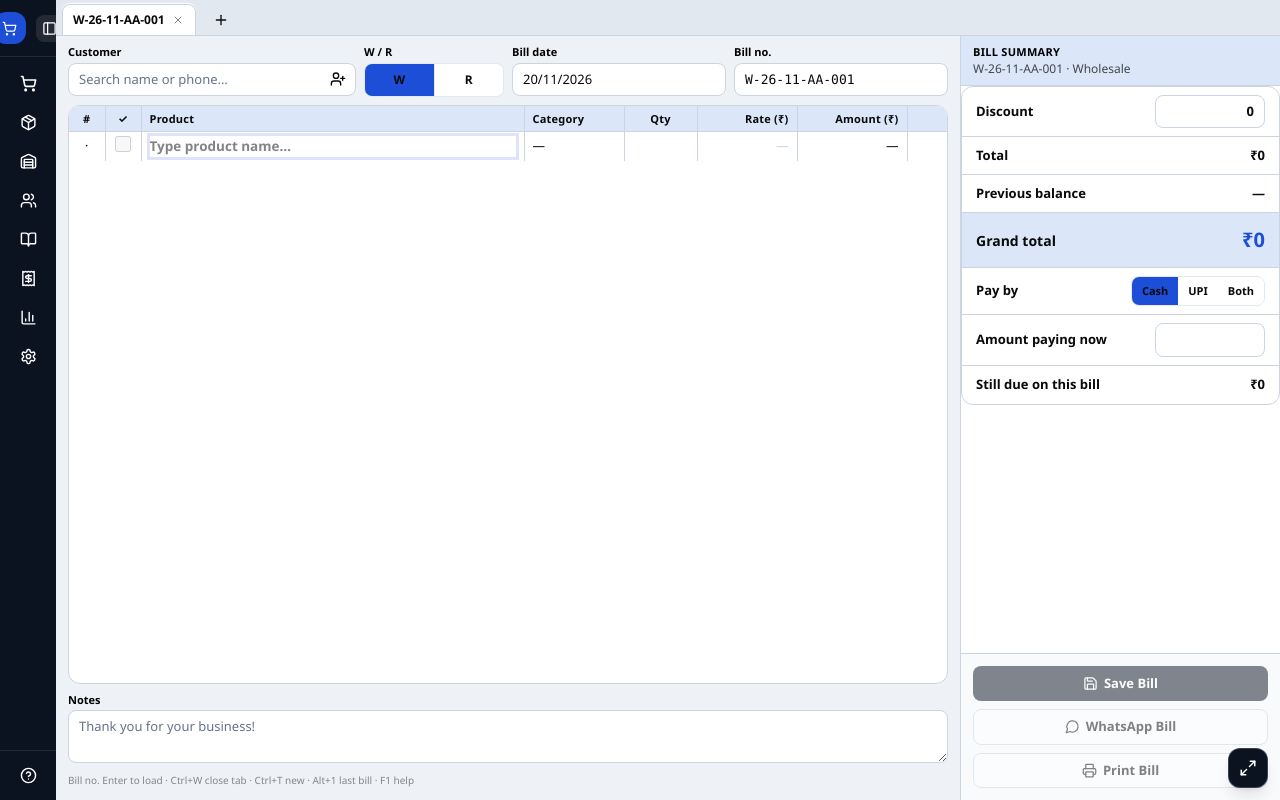
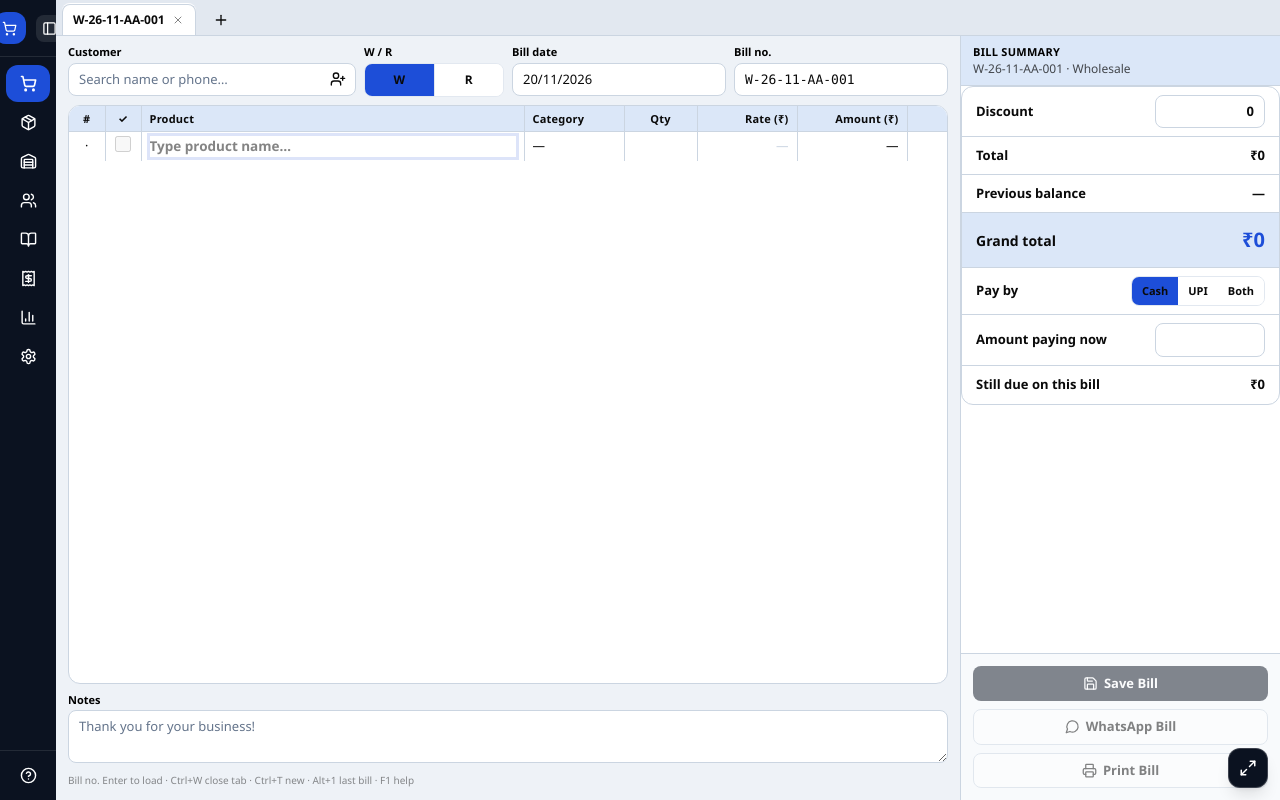
Before and after one commit to ShahidKollam/alif-pos, a React (Vite) app: page / in a window 1280 px wide. Built offline with nearby package versions, Linux system fonts and the light colour scheme.

Commit message:
v2.3.5: .seg-active forces white text on blue selected buttons

```diff
--- a/src/index.css
+++ b/src/index.css
@@ -153,6 +153,24 @@ input[type=number] { -moz-appearance: textfield; }
   color: #fff !important;
 }
 .btn-primary:hover:not(:disabled) { background: var(--color-primary-hover); }
+
+/* Selected / active blue (accent) — white text & icons for contrast.
+   Needed because global `button { color: #0a0a0a }` overrides Tailwind text-white. */
+.seg-active {
+  background: var(--color-accent) !important;
+  color: #ffffff !important;
+}
+.seg-active svg {
+  color: #ffffff !important;
+  stroke: currentColor;
+}
+.btn-primary svg,
+.btn-success svg,
+.btn-danger svg {
+  color: #ffffff !important;
+  stroke: currentColor;
+}
+
 .btn-success { background: #059669; color: #fff !important; }
 .btn-ghost {
   background: #fff;
```
